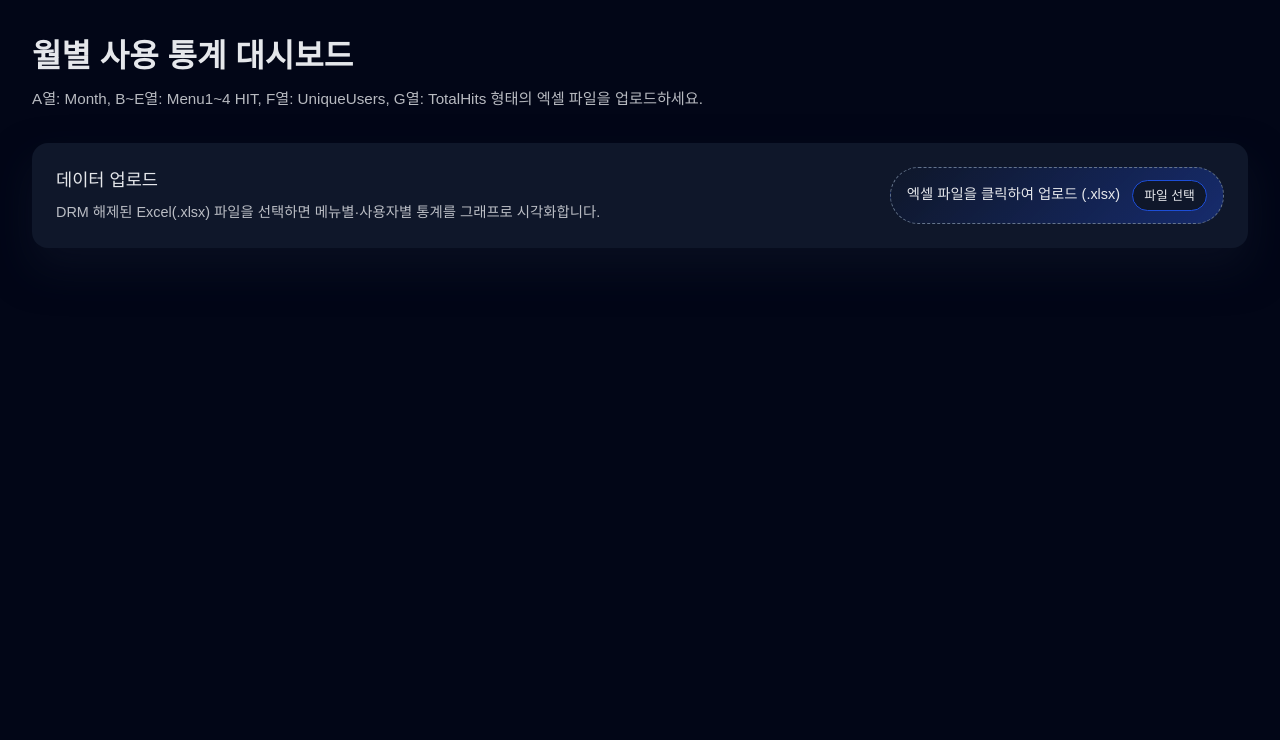
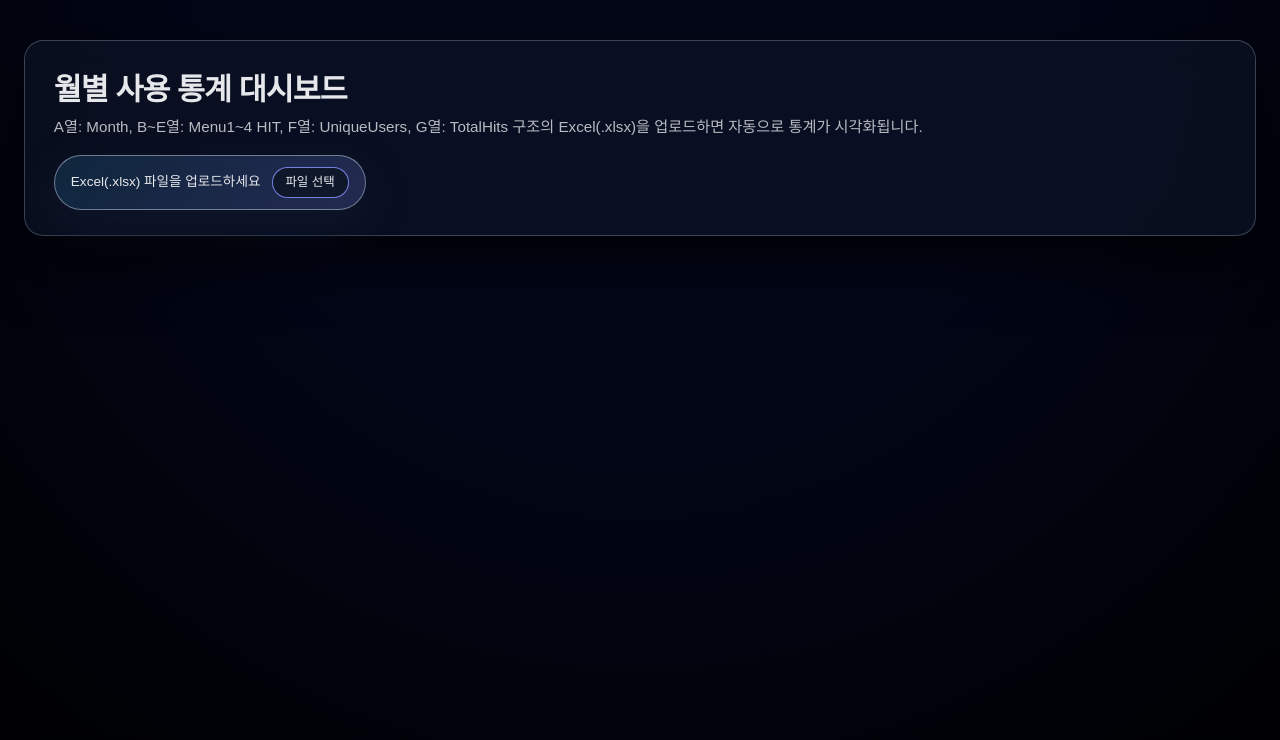
Before and after one commit to polapoholic/chart, a Next.js app: page / in a window 1280 px wide. Shown: the top 740 px of the page. Built offline with nearby package versions, Linux system fonts and the light colour scheme.

Commit message:
ui ux repector

```diff
--- a/src/app/page.tsx
+++ b/src/app/page.tsx
@@ -1,10 +1,15 @@
 "use client"
 
-import {useState, useMemo, useRef} from "react"
+import { useState, useMemo, useRef, type ChangeEvent } from "react"
 import * as XLSX from "xlsx"
 import dynamic from "next/dynamic"
-import type { ChangeEvent } from "react"
 
+// ECharts 컴포넌트는 브라우저에서만 렌더링되게 dynamic import
+const ReactECharts = dynamic(() => import("echarts-for-react"), {
+  ssr: false
+})
+
+// ========= 유틸 함수들 ==========
 function normalizeMonth(value: any): string {
   if (value == null || value === "") return ""
 
@@ -34,11 +39,6 @@ function toNumber(value: any): number {
   return isNaN(n) ? 0 : n
 }
 
-// ECharts 컴포넌트는 브라우저에서만 렌더링되게 dynamic import
-const ReactECharts = dynamic(() => import("echarts-for-react"), {
-  ssr: false
-})
-
 // 엑셀에서 뽑아낸 데이터 구조 타입
 interface ChartData {
   months: string[]
@@ -50,6 +50,60 @@ interface ChartData {
   totalHits: number[]
 }
 
+// ========= 공통 스타일 (글래스 대시보드) ==========
+const pageStyle: React.CSSProperties = {
+  minHeight: "100vh",
+  padding: "2.5rem 1.5rem",
+  display: "flex",
+  flexDirection: "column",
+  gap: "2rem",
+  background: "radial-gradient(circle at top, #020617 0, #020617 40%, #000000 100%)",
+  color: "#e5e7eb"
+}
+
+const containerStyle: React.CSSProperties = {
+  maxWidth: "1400px",
+  margin: "0 auto",
+  width: "100%"
+}
+
+const glassPanel: React.CSSProperties = {
+  background: "rgba(15, 23, 42, 0.6)",
+  boxShadow: "0 24px 60px rgba(0,0,0,0.7)",
+  borderRadius: "1.2rem",
+  border: "1px solid rgba(148, 163, 184, 0.35)",
+  backdropFilter: "blur(18px)",
+  WebkitBackdropFilter: "blur(18px)"
+}
+
+const glassCardBase: React.CSSProperties = {
+  background: "rgba(15, 23, 42, 0.7)",
+  backdropFilter: "blur(16px)",
+  WebkitBackdropFilter: "blur(16px)",
+  borderRadius: "1rem",
+  border: "1px solid rgba(148,163,184,0.45)",
+  padding: "1.1rem 1.3rem",
+  color: "#f8fafc",
+  boxShadow: "0 18px 40px rgba(15,23,42,0.8)"
+}
+
+// 카드별 상단 색 포인트
+const accentBlue: React.CSSProperties = {
+  borderTop: "3px solid rgba(96,165,250,0.85)"
+}
+const accentGreen: React.CSSProperties = {
+  borderTop: "3px solid rgba(52,211,153,0.85)"
+}
+const accentAmber: React.CSSProperties = {
+  borderTop: "3px solid rgba(251,191,36,0.85)"
+}
+const accentSky: React.CSSProperties = {
+  borderTop: "3px solid rgba(56,189,248,0.85)"
+}
+const accentViolet: React.CSSProperties = {
+  borderTop: "3px solid rgba(129,140,248,0.9)"
+}
+
 export default function HomePage() {
   const [chartData, setChartData] = useState<ChartData | null>(null)
   const [fileName, setFileName] = useState<string | null>(null)
@@ -59,8 +113,7 @@ export default function HomePage() {
     const file = e.target.files?.[0]
     if (!file) return
 
-    setFileName(file.name) // 🔹 이 줄 추가
-
+    setFileName(file.name)
 
     try {
       const buffer = await file.arrayBuffer()
@@ -87,8 +140,7 @@ export default function HomePage() {
       const firstRow = rows[0]
       const firstCell = firstRow[0]
       const looksLikeHeader =
-          typeof firstCell === "string" &&
-          firstCell.toLowerCase().includes("month")
+          typeof firstCell === "string" && firstCell.toLowerCase().includes("month")
 
       const dataRows = looksLikeHeader ? rows.slice(1) : rows
 
@@ -130,10 +182,6 @@ export default function HomePage() {
         return
       }
 
-      console.log("months:", months)
-      console.log("menu1:", menu1)
-      console.log("totalHits:", totalHits)
-
       setChartData({
         months,
         menu1,
@@ -149,6 +197,7 @@ export default function HomePage() {
     }
   }
 
+  // 간단 KPI + 연도별 평균 계산
   const kpi = useMemo(() => {
     if (!chartData) return null
 
@@ -161,7 +210,7 @@ export default function HomePage() {
         totalHits.length > 0 ? Math.round(totalHitSum / totalHits.length) : 0
     const latestIndex = months.length - 1
 
-    // 🔹 연도별 집계용 맵
+    // 연도별 집계
     type YearAgg = {
       menuSum: number
       userSum: number
@@ -191,7 +240,6 @@ export default function HomePage() {
       yearlyMap[year].count += 1
     })
 
-    // 🔹 연도별 평균 배열로 변환
     const yearlyStats = Object.entries(yearlyMap).map(
         ([year, { menuSum, userSum, hitSum, count }]) => ({
           year,
@@ -201,10 +249,11 @@ export default function HomePage() {
         })
     )
 
-    // 🔹 가장 최근 연도 선택 (문자열이라 sort로 정렬)
     const latestYearStat =
         yearlyStats.length > 0
-            ? [...yearlyStats].sort((a, b) => a.year.localeCompare(b.year)).slice(-1)[0]
+            ? [...yearlyStats]
+                .sort((a, b) => a.year.localeCompare(b.year))
+                .slice(-1)[0]
             : null
 
     return {
@@ -212,11 +261,9 @@ export default function HomePage() {
       totalUserSum,
       avgHits,
       latestMonth: months[latestIndex] ?? "-",
-      latestYearStat    // ⬅️ 연도별 평균 중 "가장 최근 연도" 통계
+      latestYearStat
     }
   }, [chartData])
-
-
 
   const getMenuChartOption = () => {
     if (!chartData) return {}
@@ -234,7 +281,7 @@ export default function HomePage() {
       },
       tooltip: {
         trigger: "axis",
-        backgroundColor: "rgba(15,23,42,0.9)",
+        backgroundColor: "rgba(15,23,42,0.95)",
         borderColor: "#475569",
         textStyle: { color: "#e2e8f0" }
       },
@@ -263,30 +310,10 @@ export default function HomePage() {
         splitLine: { lineStyle: { color: "#334155" } }
       },
       series: [
-        {
-          name: "Menu1",
-          type: "line",
-          smooth: true,
-          data: menu1
-        },
-        {
-          name: "Menu2",
-          type: "line",
-          smooth: true,
-          data: menu2
-        },
-        {
-          name: "Menu3",
-          type: "line",
-          smooth: true,
-          data: menu3
-        },
-        {
-          name: "Menu4",
-          type: "line",
-          smooth: true,
-          data: menu4
-        }
+        { name: "Menu1", type: "line", smooth: true, data: menu1 },
+        { name: "Menu2", type: "line", smooth: true, data: menu2 },
+        { name: "Menu3", type: "line", smooth: true, data: menu3 },
+        { name: "Menu4", type: "line", smooth: true, data: menu4 }
       ]
     }
   }
@@ -307,7 +334,7 @@ export default function HomePage() {
       },
       tooltip: {
         trigger: "axis",
-        backgroundColor: "rgba(15,23,42,0.9)",
+        backgroundColor: "rgba(15,23,42,0.95)",
         borderColor: "#475569",
         textStyle: { color: "#e2e8f0" }
       },
@@ -336,123 +363,101 @@ export default function HomePage() {
         splitLine: { lineStyle: { color: "#334155" } }
       },
       series: [
-        {
-          name: "Unique Users",
-          type: "line",
-          smooth: true,
-          data: uniqueUsers
-        },
-        {
-          name: "Total Hits",
-          type: "line",
-          smooth: true,
-          data: totalHits
-        }
+        { name: "Unique Users", type: "line", smooth: true, data: uniqueUsers },
+        { name: "Total Hits", type: "line", smooth: true, data: totalHits }
       ]
     }
   }
 
   return (
-      <main
+      <main style={pageStyle}>
+        {/* ===== 헤더 (글래스) ===== */}
+        <header style={{ ...containerStyle }}>
+          <div
               style={{
-            minHeight: "100vh",
-            padding: "2rem",
-            display: "flex",
-            flexDirection: "column",
-            gap: "2rem",
-            background: "#020617",
-            color: "#e5e7eb"
-          }}
-      >
-        {/* 상단 헤더 영역 */}
-        <header
-            style={{
-              maxWidth: "1400px",
-              margin: "0 auto",
-              width: "100%",
+                ...glassPanel,
+                padding: "1.6rem 1.8rem",
                 display: "flex",
                 flexDirection: "column",
                 gap: "0.5rem"
               }}
           >
-          <h1 style={{ fontSize: "2rem", fontWeight: 600 }}>
+            <div
+                style={{
+                  display: "flex",
+                  justifyContent: "space-between",
+                  alignItems: "center",
+                  gap: "1rem",
+                  flexWrap: "wrap"
+                }}
+            >
+              <div>
+                <h1
+                    style={{
+                      fontSize: "1.9rem",
+                      fontWeight: 700,
+                      letterSpacing: "-0.03em"
+                    }}
+                >
                   월별 사용 통계 대시보드
                 </h1>
                 <p
                     style={{
                       fontSize: "0.95rem",
-                opacity: 0.8
+                      opacity: 0.8,
+                      marginTop: "0.25rem"
                     }}
                 >
-            A열: Month, B~E열: Menu1~4 HIT, F열: UniqueUsers, G열: TotalHits 형태의
-            엑셀 파일을 업로드하세요.
+                  A열: Month, B~E열: Menu1~4 HIT, F열: UniqueUsers, G열: TotalHits
+                  구조의 Excel(.xlsx)을 업로드하면 자동으로 통계가 시각화됩니다.
                 </p>
-        </header>
+              </div>
 
-        {/* 업로드 카드 */}
-        <section
+              {/* 업로드 영역 (글래스 pill) */}
+              <div
                   style={{
-              maxWidth: "1400px",
-              margin: "0 auto",
-              width: "100%",
-              background: "#0f172a",
-              padding: "1.5rem",
-              borderRadius: "1rem",
+                    display: "flex",
+                    flexDirection: "column",
+                    gap: "0.4rem",
+                    alignItems: "flex-end",
+                    minWidth: "260px"
+                  }}
+              >
+                <div
+                    onClick={() => fileInputRef.current?.click()}
+                    style={{
+                      padding: "0.7rem 1rem",
+                      borderRadius: "999px",
+                      background:
+                          "linear-gradient(135deg, rgba(56,189,248,0.14), rgba(129,140,248,0.22))",
+                      border: "1px solid rgba(148,163,184,0.7)",
                       display: "flex",
                       alignItems: "center",
                       justifyContent: "space-between",
-              gap: "1rem",
-              flexWrap: "wrap",
-              boxShadow: "0 20px 40px rgba(15,23,42,0.5)"
+                      gap: "0.7rem",
+                      cursor: "pointer",
+                      minWidth: "260px",
+                      boxShadow: "0 14px 35px rgba(15,23,42,0.9)"
                     }}
                 >
-          <div>
-            <h2 style={{ fontSize: "1.1rem", marginBottom: "0.5rem" }}>
-              데이터 업로드
-            </h2>
-            <p style={{ fontSize: "0.9rem", opacity: 0.8 }}>
-              DRM 해제된 Excel(.xlsx) 파일을 선택하면 메뉴별·사용자별 통계를
-              그래프로 시각화합니다.
-            </p>
-          </div>
-
-          <div style={{ display: "flex", flexDirection: "column", gap: "0.5rem" }}>
-            {/* 예쁜 업로드 박스 */}
-            <div
-                onClick={() => fileInputRef.current?.click()}
-                style={{
-                  minWidth: "260px",
-                  padding: "0.75rem 1rem",
-                  borderRadius: "9999px",
-                  border: "1px dashed #64748b",
-                  background:
-                      "linear-gradient(135deg, rgba(15,23,42,0.8), rgba(30,64,175,0.5))",
-                  cursor: "pointer",
-                  display: "flex",
-                  alignItems: "center",
-                  justifyContent: "space-between",
-                  gap: "0.75rem"
-                }}
-            >
-      <span style={{ fontSize: "0.9rem" }}>
+                <span style={{ fontSize: "0.85rem" }}>
                   {fileName
                       ? `선택된 파일: ${fileName}`
-            : "엑셀 파일을 클릭하여 업로드 (.xlsx)"}
+                      : "Excel(.xlsx) 파일을 업로드하세요"}
                 </span>
                   <span
                       style={{
-                    fontSize: "0.8rem",
-                    padding: "0.3rem 0.7rem",
-                    borderRadius: "9999px",
-                    background: "#0f172a",
-                    border: "1px solid #1d4ed8"
+                        fontSize: "0.78rem",
+                        padding: "0.3rem 0.8rem",
+                        borderRadius: "999px",
+                        background: "rgba(15,23,42,0.95)",
+                        border: "1px solid rgba(129,140,248,0.9)"
                       }}
                   >
                   파일 선택
                 </span>
                 </div>
 
-            {/* 실제 input은 숨김 */}
                 <input
                     ref={fileInputRef}
                     type="file"
@@ -461,21 +466,17 @@ export default function HomePage() {
                     style={{ display: "none" }}
                 />
 
-            {/* 재업로드 / 초기화 버튼 */}
                 {fileName && (
                     <button
                         type="button"
                         onClick={() => {
-                      if (fileInputRef.current) {
-                        fileInputRef.current.value = ""
-                      }
+                          if (fileInputRef.current) fileInputRef.current.value = ""
                           setFileName(null)
-                      setChartData(null) // 차트도 초기화하고 싶으면 유지, 아니면 이 줄 삭제
+                          setChartData(null)
                         }}
                         style={{
-                      alignSelf: "flex-end",
                           fontSize: "0.8rem",
-                      color: "#f97373",
+                          color: "#fecaca",
                           background: "transparent",
                           border: "none",
                           cursor: "pointer",
@@ -483,42 +484,35 @@ export default function HomePage() {
                           padding: 0
                         }}
                     >
-                  파일 다시 선택하기
+                      파일 다시 선택 / 초기화
                     </button>
                 )}
               </div>
-        </section>
+            </div>
+          </div>
+        </header>
 
-
-        {/* KPI 카드 */}
+        {/* ===== KPI 카드 영역 (글래스 카드) ===== */}
         {chartData && kpi && (
-            <section
+            <section style={containerStyle}>
+              <div
                   style={{
-                  maxWidth: "1400px",
-                  margin: "0 auto",
-                  width: "100%",
                     display: "grid",
                     gridTemplateColumns: "repeat(auto-fit, minmax(220px, 1fr))",
                     gap: "1rem"
                   }}
               >
                 {/* 1. 전체 기간 Total Hits */}
-              <div
-                  style={{
-                    background: "linear-gradient(135deg, #0f172a, #1e293b)",
-                    padding: "1rem 1.2rem",
-                    borderRadius: "0.9rem",
-                    border: "1px solid #1e293b"
-                  }}
-              >
-                <div style={{ fontSize: "0.85rem", opacity: 0.8 }}>
+                <div style={{ ...glassCardBase, ...accentBlue }}>
+                  <div style={{ fontSize: "0.85rem", opacity: 0.9 }}>
                     전체 기간 Total Hits
                   </div>
                   <div
                       style={{
-                      fontSize: "1.4rem",
-                      fontWeight: 600,
-                      marginTop: "0.25rem"
+                        fontSize: "1.6rem",
+                        fontWeight: 700,
+                        marginTop: "0.35rem",
+                        letterSpacing: "-0.03em"
                       }}
                   >
                     {kpi.totalHitSum.toLocaleString()}
@@ -526,22 +520,16 @@ export default function HomePage() {
                 </div>
 
                 {/* 2. 전체 기간 Unique Users 합계 */}
-              <div
-                  style={{
-                    background: "linear-gradient(135deg, #0f172a, #1f2937)",
-                    padding: "1rem 1.2rem",
-                    borderRadius: "0.9rem",
-                    border: "1px solid #1e293b"
-                  }}
-              >
-                <div style={{ fontSize: "0.85rem", opacity: 0.8 }}>
+                <div style={{ ...glassCardBase, ...accentGreen }}>
+                  <div style={{ fontSize: "0.85rem", opacity: 0.9 }}>
                     전체 기간 Unique Users 합계
                   </div>
                   <div
                       style={{
-                      fontSize: "1.4rem",
-                      fontWeight: 600,
-                      marginTop: "0.25rem"
+                        fontSize: "1.6rem",
+                        fontWeight: 700,
+                        marginTop: "0.35rem",
+                        letterSpacing: "-0.03em"
                       }}
                   >
                     {kpi.totalUserSum.toLocaleString()}
@@ -549,22 +537,16 @@ export default function HomePage() {
                 </div>
 
                 {/* 3. 전체 기간 월 평균 Total Hits */}
-              <div
-                  style={{
-                    background: "linear-gradient(135deg, #0f172a, #111827)",
-                    padding: "1rem 1.2rem",
-                    borderRadius: "0.9rem",
-                    border: "1px solid #1e293b"
-                  }}
-              >
-                <div style={{ fontSize: "0.85rem", opacity: 0.8 }}>
+                <div style={{ ...glassCardBase, ...accentSky }}>
+                  <div style={{ fontSize: "0.85rem", opacity: 0.9 }}>
                     전체 기간 월 평균 Total Hits
                   </div>
                   <div
                       style={{
-                      fontSize: "1.4rem",
-                      fontWeight: 600,
-                      marginTop: "0.25rem"
+                        fontSize: "1.6rem",
+                        fontWeight: 700,
+                        marginTop: "0.35rem",
+                        letterSpacing: "-0.03em"
                       }}
                   >
                     {kpi.avgHits.toLocaleString()}
@@ -581,53 +563,41 @@ export default function HomePage() {
                 </div>
 
                 {/* 4. 가장 최근 월 */}
+                <div style={{ ...glassCardBase, ...accentViolet }}>
+                  <div style={{ fontSize: "0.85rem", opacity: 0.9 }}>가장 최근 월</div>
                   <div
                       style={{
-                    background: "linear-gradient(135deg, #0f172a, #1e293b)",
-                    padding: "1rem 1.2rem",
-                    borderRadius: "0.9rem",
-                    border: "1px solid #1e293b"
-                  }}
-              >
-                <div style={{ fontSize: "0.85rem", opacity: 0.8 }}>가장 최근 월</div>
-                <div
-                    style={{
-                      fontSize: "1.4rem",
-                      fontWeight: 600,
-                      marginTop: "0.25rem"
+                        fontSize: "1.6rem",
+                        fontWeight: 700,
+                        marginTop: "0.35rem",
+                        letterSpacing: "-0.03em"
                       }}
                   >
                     {kpi.latestMonth}
                   </div>
                 </div>
 
-              {/* 🔹 5~7. "연도별 평균" 카드들 (가장 최근 연도 기준) */}
+                {/* 5~7. 최신 연도 기준 연평균 카드 */}
                 {kpi.latestYearStat && (
                     <>
-                    {/* 5. 최신 연도 메뉴 HIT 연평균 */}
-                    <div
-                        style={{
-                          background: "linear-gradient(135deg, #020617, #0f172a)",
-                          padding: "1rem 1.2rem",
-                          borderRadius: "0.9rem",
-                          border: "1px solid #1e293b"
-                        }}
-                    >
-                      <div style={{ fontSize: "0.85rem", opacity: 0.8 }}>
+                      {/* 최신 연도 메뉴 HIT 연평균 */}
+                      <div style={{ ...glassCardBase, ...accentAmber }}>
+                        <div style={{ fontSize: "0.85rem", opacity: 0.9 }}>
                           {kpi.latestYearStat.year}년 메뉴 HIT 연평균
                         </div>
                         <div
                             style={{
-                            fontSize: "1.4rem",
-                            fontWeight: 600,
-                            marginTop: "0.25rem"
+                              fontSize: "1.6rem",
+                              fontWeight: 700,
+                              marginTop: "0.35rem",
+                              letterSpacing: "-0.03em"
                             }}
                         >
                           {kpi.latestYearStat.menuAvg.toLocaleString()}
                         </div>
                         <div
                             style={{
-                            fontSize: "0.8rem",
+                              fontSize: "0.78rem",
                               opacity: 0.7,
                               marginTop: "0.25rem"
                             }}
@@ -636,46 +606,34 @@ export default function HomePage() {
                         </div>
                       </div>
 
-                    {/* 6. 최신 연도 고유 접속자 연평균 */}
-                    <div
-                        style={{
-                          background: "linear-gradient(135deg, #020617, #0f172a)",
-                          padding: "1rem 1.2rem",
-                          borderRadius: "0.9rem",
-                          border: "1px solid #1e293b"
-                        }}
-                    >
-                      <div style={{ fontSize: "0.85rem", opacity: 0.8 }}>
+                      {/* 최신 연도 고유 접속자 연평균 */}
+                      <div style={{ ...glassCardBase, ...accentGreen }}>
+                        <div style={{ fontSize: "0.85rem", opacity: 0.9 }}>
                           {kpi.latestYearStat.year}년 고유 접속자 연평균
                         </div>
                         <div
                             style={{
-                            fontSize: "1.4rem",
-                            fontWeight: 600,
-                            marginTop: "0.25rem"
+                              fontSize: "1.6rem",
+                              fontWeight: 700,
+                              marginTop: "0.35rem",
+                              letterSpacing: "-0.03em"
                             }}
                         >
                           {kpi.latestYearStat.userAvg.toLocaleString()}
                         </div>
                       </div>
 
-                    {/* 7. 최신 연도 Total Hits 연평균 */}
-                    <div
-                        style={{
-                          background: "linear-gradient(135deg, #020617, #0f172a)",
-                          padding: "1rem 1.2rem",
-                          borderRadius: "0.9rem",
-                          border: "1px solid #1e293b"
-                        }}
-                    >
-                      <div style={{ fontSize: "0.85rem", opacity: 0.8 }}>
+                      {/* 최신 연도 Total Hits 연평균 */}
+                      <div style={{ ...glassCardBase, ...accentBlue }}>
+                        <div style={{ fontSize: "0.85rem", opacity: 0.9 }}>
                           {kpi.latestYearStat.year}년 Total Hits 연평균
                         </div>
                         <div
                             style={{
-                            fontSize: "1.4rem",
-                            fontWeight: 600,
-                            marginTop: "0.25rem"
+                              fontSize: "1.6rem",
+                              fontWeight: 700,
+                              marginTop: "0.35rem",
+                              letterSpacing: "-0.03em"
                             }}
                         >
                           {kpi.latestYearStat.hitAvg.toLocaleString()}
@@ -683,44 +641,41 @@ export default function HomePage() {
                       </div>
                     </>
                 )}
+              </div>
             </section>
         )}
 
-
-
-        {/* 차트 영역 */}
+        {/* ===== 차트 영역 (글래스 패널) ===== */}
         {chartData && (
             <>
-              <section
+              <section style={containerStyle}>
+                <div
                     style={{
-                    margin: "0 auto",
-                    width: "100%",
-                    background: "#020617",
-                    padding: "1.5rem",
-                    borderRadius: "1rem",
-                    boxShadow: "0 20px 40px rgba(15,23,42,0.7)"
+                      ...glassPanel,
+                      padding: "1.4rem 1.2rem",
+                      marginTop: "0.5rem"
                     }}
                 >
                   <ReactECharts
                       option={getMenuChartOption()}
-                    style={{ width: "100%", height: "70vh" }} // 🔥 크게!
+                      style={{ width: "100%", height: "70vh" }}
                   />
+                </div>
               </section>
 
-              <section
+              <section style={containerStyle}>
+                <div
                     style={{
-                    margin: "0 auto",
-                    width: "100%",
-                    background: "#020617",
-                    padding: "1.5rem",
-                    borderRadius: "1rem",
-                    boxShadow: "0 20px 40px rgba(15,23,42,0.7)"
+                      ...glassPanel,
+                      padding: "1.4rem 1.2rem",
+                      marginTop: "0.5rem"
                     }}
                 >
                   <ReactECharts
                       option={getHitChartOption()}
                       style={{ width: "100%", height: "60vh" }}
                   />
+                </div>
               </section>
             </>
         )}
```
Lines whose indentation alone changed are shown as unchanged.
